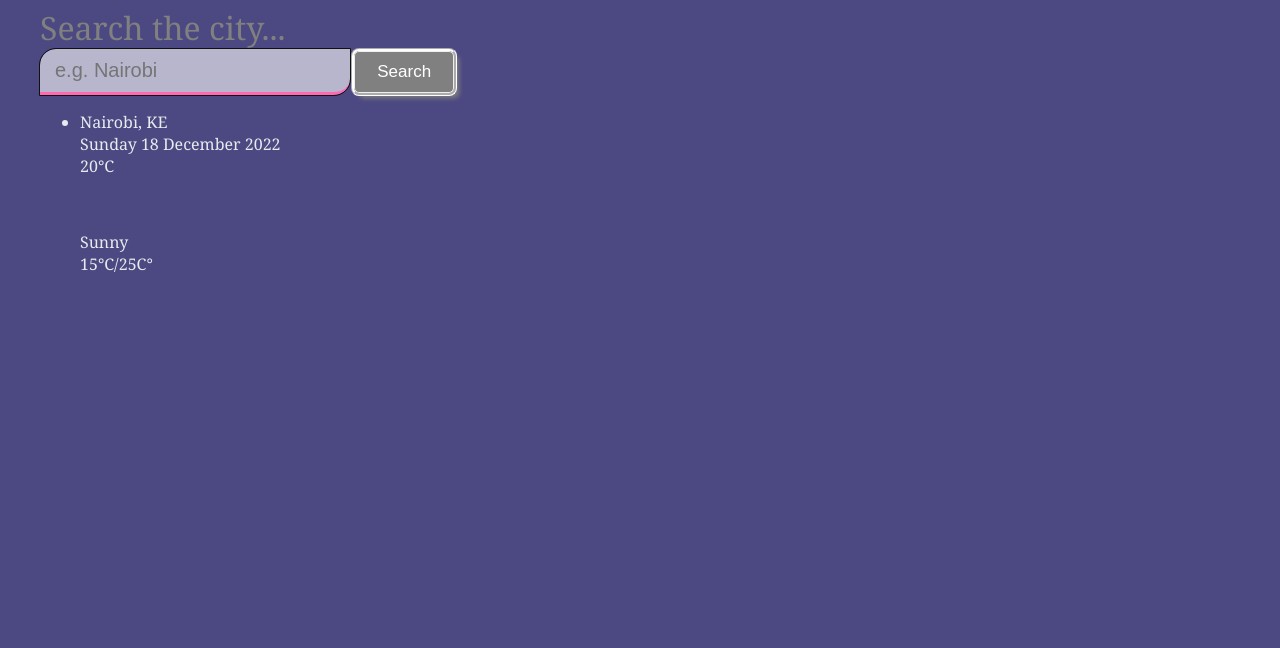
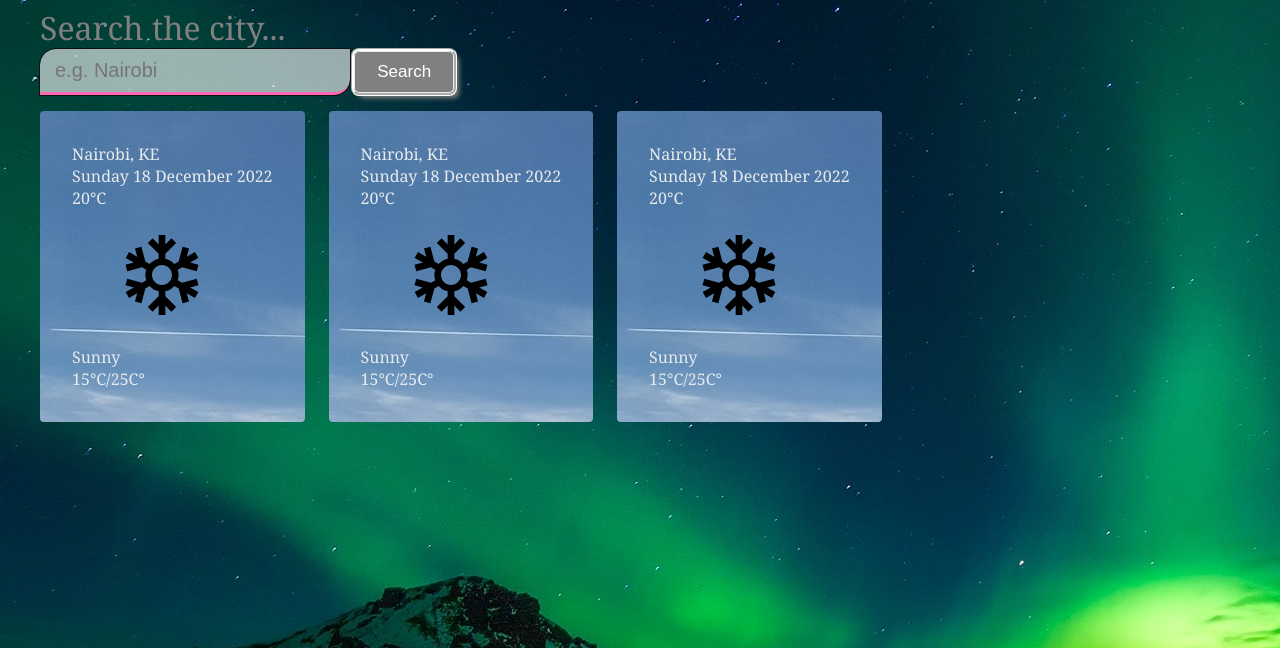
Before and after one commit to Rukorio-Vanessa/Weather-App, a website: page index.html in a window 1280 px wide. Shown: the part 152-800 px from the top of the page. Drawn offline with Linux system fonts and the light colour scheme; files whose address does not match are found by name.

Commit message:
added css styling to weather details list

```diff
--- a/CSS/main.css
+++ b/CSS/main.css
@@ -6,6 +6,8 @@ body {
 	font-family: Cambria, Cochin, Georgia, Times, 'Times New Roman', serif ;
 	background-color: #383474e5 ;
 	color: #e8ebee;
+    background-image:url(/home/student/Documents/Moringa/Phase-1/Weather-App/images/background1.jpg) ;
+
 }
 
 .container {
@@ -29,13 +31,14 @@ header form input {
     border-radius: 16px 0px 16px 0px;
     border-bottom: 3px solid #ff69b4;
 
-    color: #313131;
+    color: #0e0d0d;
     font-size: 20px;
     font-weight: 300;
     transition: 0.2s ease-in-out;
 }
 
-header form input:focus {
+header form input:focus,
+header form input:hover {
     background-color: rgba(255, 255, 255, 0.6);
 }
 
@@ -52,4 +55,29 @@ header form div button {
 	text-shadow: none;
     font-size: 17px;
     font-weight: 500;
+    cursor: pointer;
 }
+
+header form div button:hover{
+    background-color: #ff69b4;
+}
+
+.city-weather {
+    display: flex ;
+    gap: 1.5rem;
+    margin: 0 0 3rem;
+    list-style: none;
+    padding: 0;
+    align-items: center;
+}
+
+.city-weather li {
+    display: block;
+    padding: 2.0rem;
+    background-color: #b989ad ;
+    gap: 1.5rem;
+    align-items: center;
+    border-radius: 4px;
+    background-image:url(/home/student/Documents/Moringa/Phase-1/Weather-App/images/background2.jpg) ;
+
+}
--- a/index.html
+++ b/index.html
@@ -28,7 +28,7 @@
 			</form>
 		</header>
         <section>
-            <ul class="cities">
+            <ul class="city-weather">
                 <li>
                     <section class="location">
                         <div class="city-country">Nairobi, KE</div>
@@ -36,7 +36,31 @@
                     </section>
                     <div class="weather-details">
                         <div class="temperature">20<span>°C</span></div>
-                        <figure><img src="" alt=""></figure>
+                        <figure><img src="./snowing.svg" alt=""></figure>
+                        <div class="weather-description">Sunny</div>
+                        <div class="temp-range">15°C/25C°</div>
+                    </div>
+                </li>
+                <li>
+                    <section class="location">
+                        <div class="city-country">Nairobi, KE</div>
+                        <div class="current-date">Sunday 18 December 2022</div>
+                    </section>
+                    <div class="weather-details">
+                        <div class="temperature">20<span>°C</span></div>
+                        <figure><img src="./snowing.svg" alt=""></figure>
+                        <div class="weather-description">Sunny</div>
+                        <div class="temp-range">15°C/25C°</div>
+                    </div>
+                </li>
+                <li>
+                    <section class="location">
+                        <div class="city-country">Nairobi, KE</div>
+                        <div class="current-date">Sunday 18 December 2022</div>
+                    </section>
+                    <div class="weather-details">
+                        <div class="temperature">20<span>°C</span></div>
+                        <figure><img src="./snowing.svg" alt=""></figure>
                         <div class="weather-description">Sunny</div>
                         <div class="temp-range">15°C/25C°</div>
                     </div>
```
Also changed, not shown: images/background1.jpg (added), images/background2.jpg (added), snowing.svg (added).
